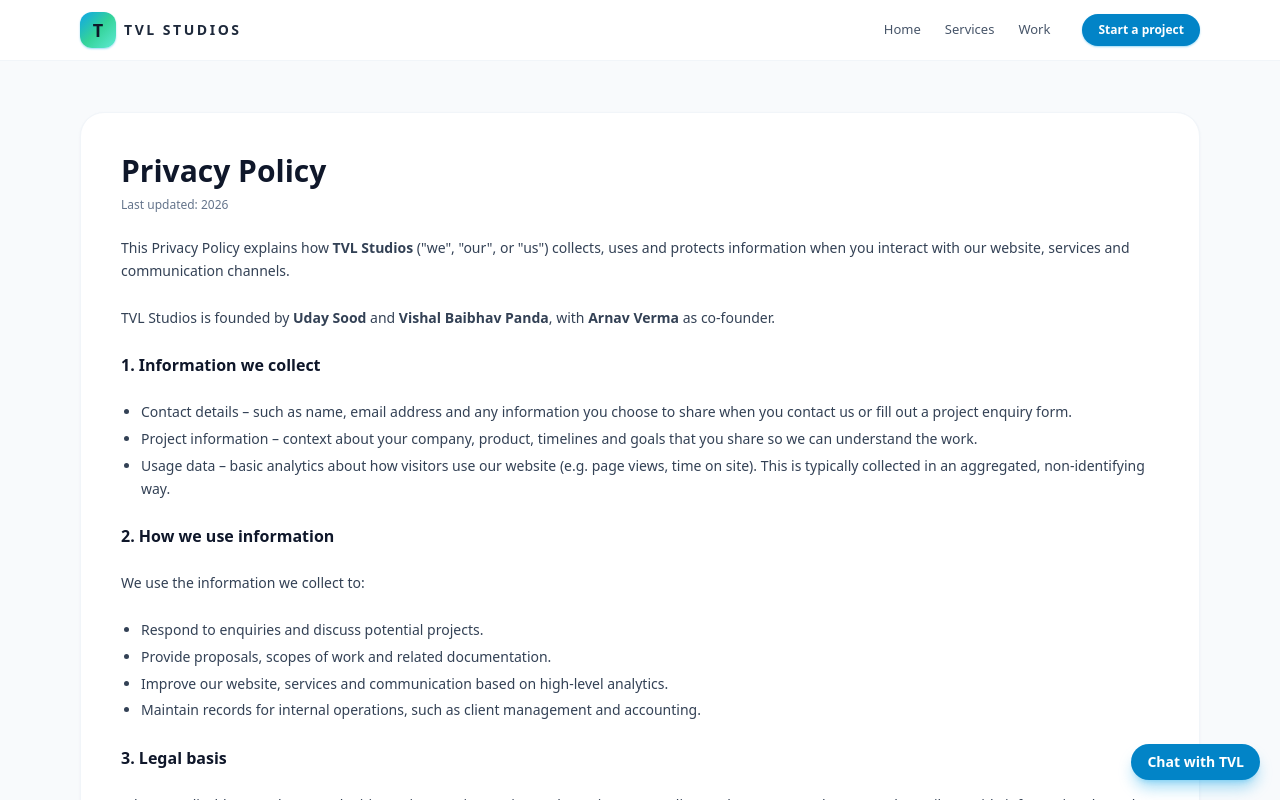
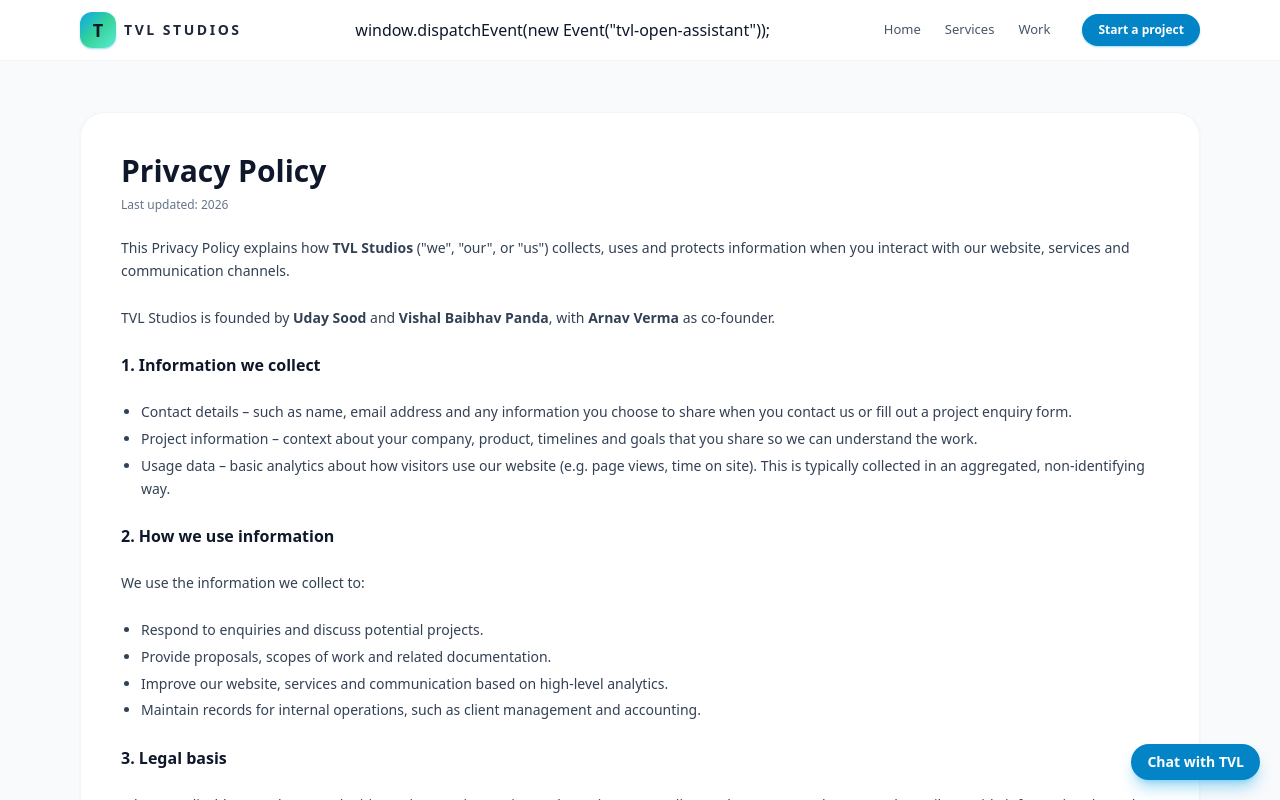
Before and after one commit to Umday-231105/tvlstudios, a Next.js app: page /privacy-policy in a window 1280 px wide. Shown: the top 800 px of the page. Built offline with nearby package versions, Linux system fonts and the light colour scheme.

Commit message:
Update page.jsx

```diff
--- a/src/app/privacy-policy/page.jsx
+++ b/src/app/privacy-policy/page.jsx
@@ -54,6 +54,7 @@ const Navbar = () => {
             TVL Studios
           </span>
         </a>
+        window.dispatchEvent(new Event("tvl-open-assistant"));
 
         <div className="hidden md:flex items-center gap-6 text-[13px] text-slate-600">
           <a href="/" className="hover:text-slate-900 transition-colors">
```
